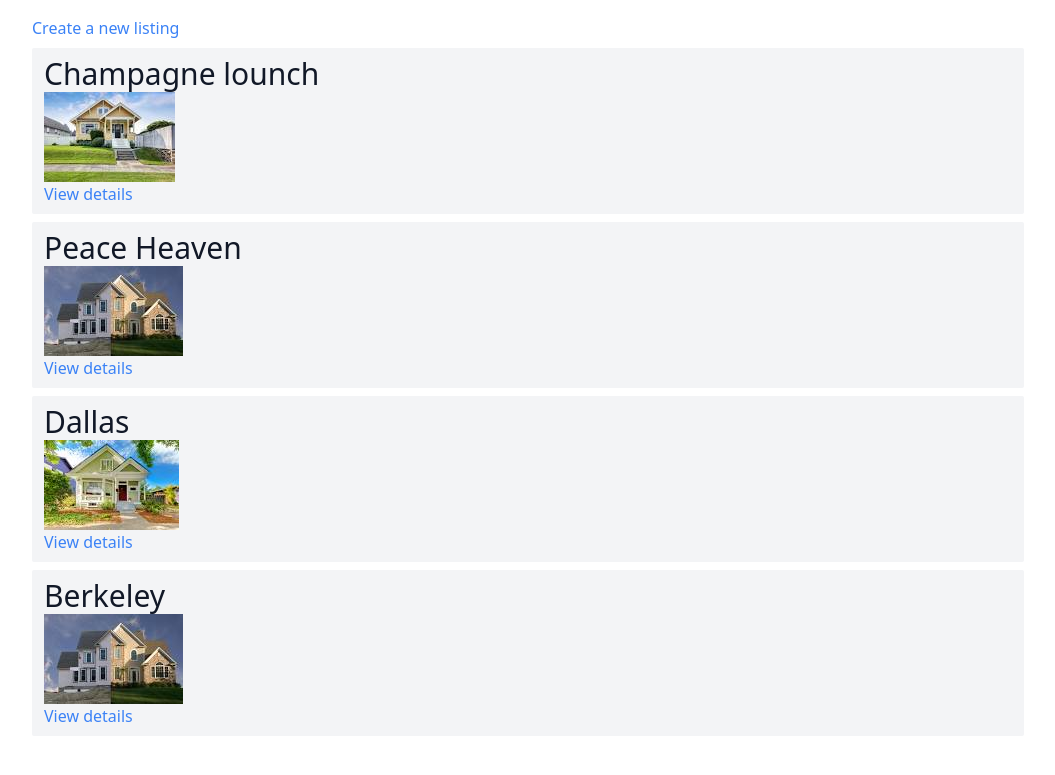
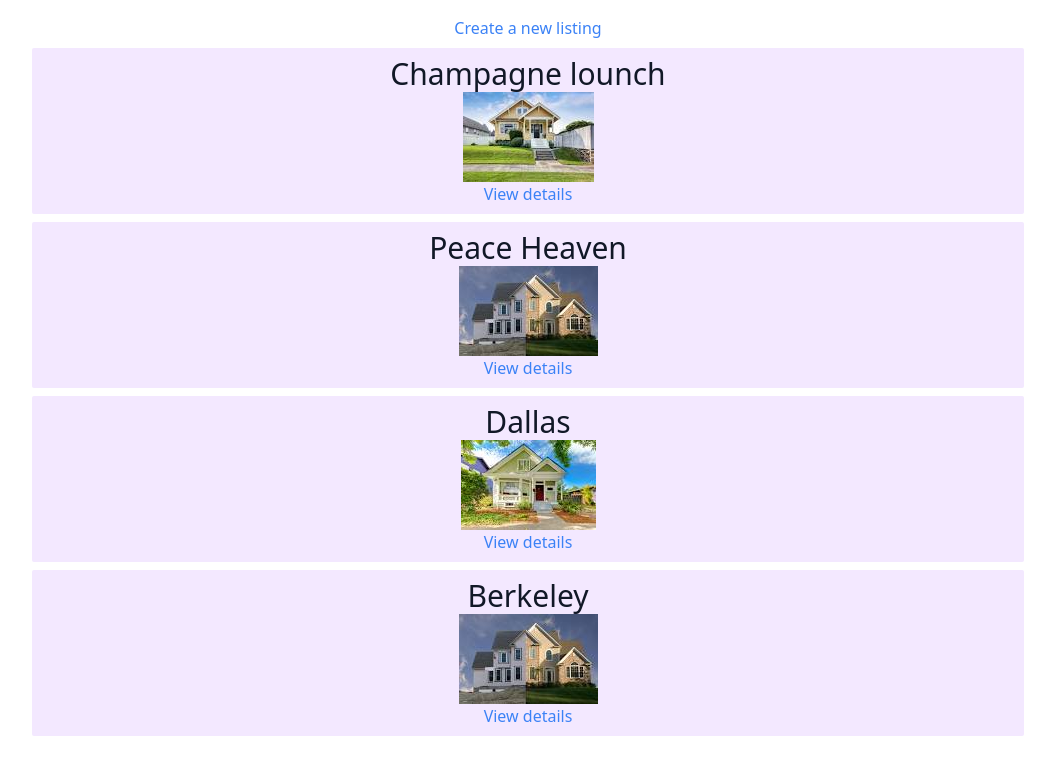
Before and after one commit to Rechidesigns/REAL-ESTATE-APP, a Django app: page / in a window 1280 px wide. Shown: the top 775 px of the page, without its empty margins (112-1167 px from the left). Run offline with Django 4.2, Linux system fonts and the light colour scheme; data comes from the database, SQL or seed files in the repository; some libraries are stand-ins or nearby versions.

Commit message:
html setup

```diff
--- a/templates/base.html
+++ b/templates/base.html
@@ -9,6 +9,8 @@
     <script src="https://cdn.tailwindcss.com"></script>
 </head>
 
+
+
 <body>
     <div class="mx-auto max-w-5xl px-4 py-4">
         {% block content %}
--- a/templates/listings.html
+++ b/templates/listings.html
@@ -2,17 +2,23 @@
 
 {% block content %}
 
+<center>
+
     <a href="/add-listing/" class="text-blue-500">Create a new listing</a>
+
+</center>
 
 {% for listing in listings %}
 
-<div class="mt-2 px-3 py-2 bg-gray-100 rounded-sm">
+<center>
+    <div class="mt-2 px-3 py-2 bg-purple-100 rounded-sm">
         <h3 class="text-3xl text-gray-900">{{ listing.title }}</h3>
         <img src="{{ listing.image.url }}" alt=""/>
         <a href="/listings/{{ listing.id }}/" class="text-blue-500">
             View details
         </a>
     </div>
+</center>
 
 {% endfor %}
 
```
Lines whose indentation alone changed are shown as unchanged.
